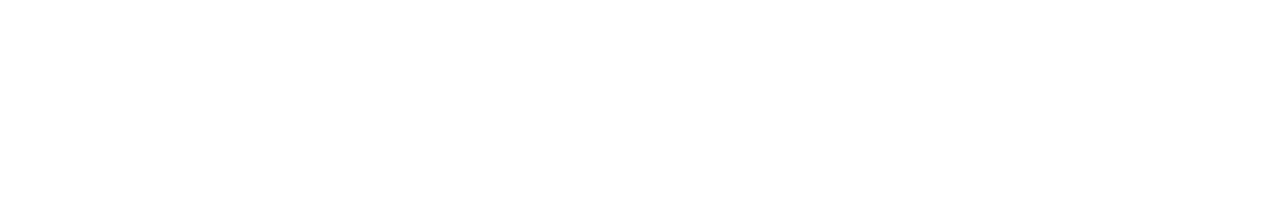
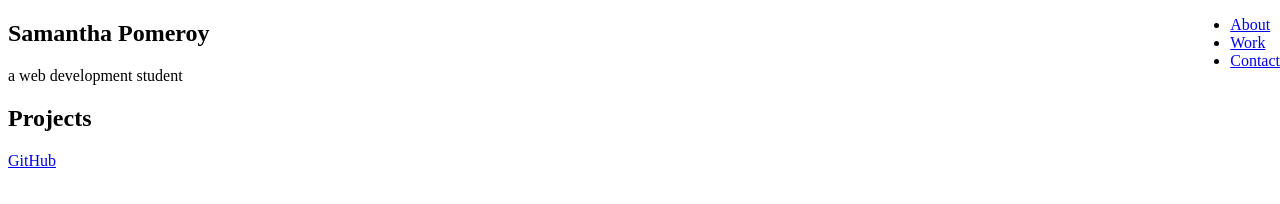
Before and after one commit to SamPomeroy/fccPersonalPortfolio, a plain HTML site: page index.html in a window 1280 px wide. Drawn offline with Linux system fonts and the light colour scheme.

Commit message:
super basic

```diff
--- a/index.html
+++ b/index.html
@@ -7,6 +7,38 @@
     <link rel="stylesheet" href="styles.css">
 </head>
 <body>
-
-</body>
-</html>
+    <nav id="navbar" class="nav">
+        <ul class="nav-list">
+          <li>
+            <a href="#welcome-section">About</a>
+          </li>
+          <li>
+            <a href="#projects">Work</a>
+          </li>
+          <li>
+            <a href="#contact">Contact</a>
+          </li>
+        </ul>
+      </nav>
+      <section id="welcome-section" class="welcome-section">
+        <h1>Samantha Pomeroy</h1>
+        <p>a web development student</p>
+      </section>
+      <section id="projects" class="projects-section">
+        <h2 class="projects-section-header">Projects</h2>
+<div class="projects-grid">
+          <a
+            href="https://git@github.com:SamPomeroy/FCCTribute.git"
+            target="_blank"
+            class="project project-tile"
+          >
+          </a>
+          </div>
+        </section>
+        <a
+            id="profile-link"
+            href="https://https://github.com/SamPomeroy"
+            target="_blank"
+            ><i class="fab fa-github"></i> GitHub</a>
+      </body>
+      </html>
--- a/styles.css
+++ b/styles.css
@@ -0,0 +1,14 @@
+.nav {
+    display: flex;
+    justify-content: flex-end;
+    position: fixed;
+    top: 0;
+    left: 0;
+    width: 100%;
+
+
+  }
+  @media (max-width: 28.75em) {
+    .nav {
+      justify-content: center;
+    }
```
